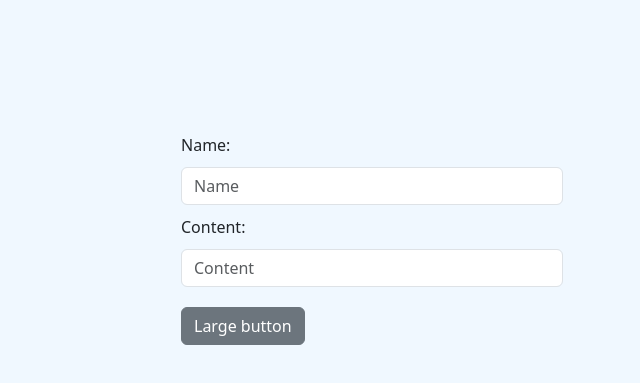
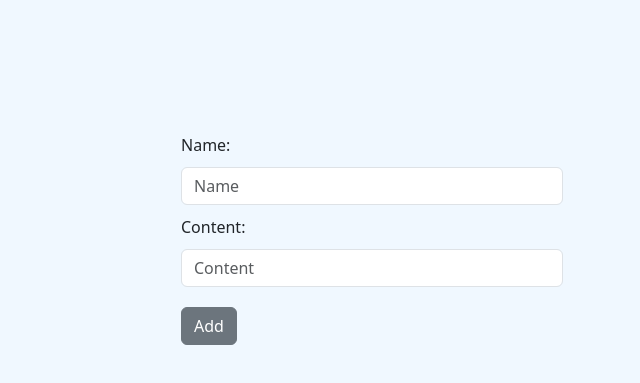
Before and after one commit to GhassenCherif1/To-Do-List, a plain HTML site: page index.html in a window 1280 px wide. Shown: the part 143-526 px from the top of the page, without its empty margins (471-1111 px from the left). Drawn offline with nearby package versions, Linux system fonts and the light colour scheme.

Commit message:
change text in the button to add

```diff
--- a/index.html
+++ b/index.html
@@ -26,7 +26,7 @@
                 <input type="text" id="nameInput" class="form-control" placeholder="Name">
                 <label for="ContentInput">Content:</label>
                 <input type="text" id="ContentInput" class="form-control" placeholder="Content">
-                <button type="button" class="btn btn-secondary">Large button</button>
+                <button type="button" class="btn btn-secondary">Add</button>
             </div>
         </div>
     </div>
```
